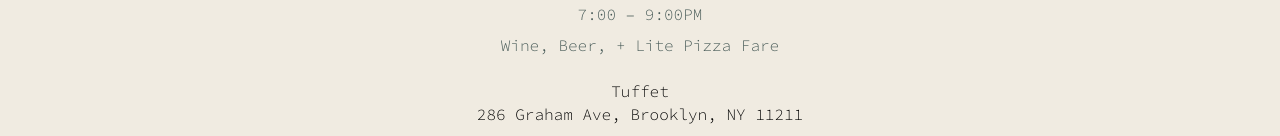
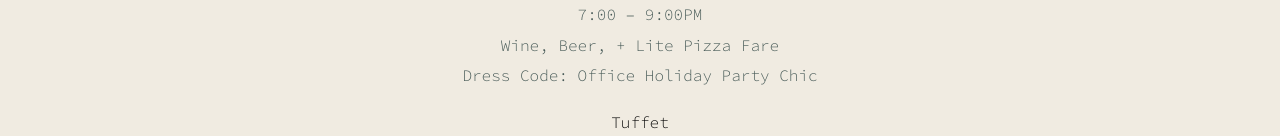
Before and after one commit to vanev/wedding, a Next.js app: page /schedule in a window 1280 px wide. Shown: the part 339-475 px from the top of the page. Built offline with nearby package versions, Linux system fonts and the light colour scheme; no server answers; grey boxes are pictures that could not be loaded.

Commit message:
Updates Schedule for Dress Code

```diff
--- a/pages/schedule.tsx
+++ b/pages/schedule.tsx
@@ -39,6 +39,10 @@
 
             <Body as="p" className={styles.detail}>
               Wine, Beer, + Lite Pizza Fare
+            </Body>
+
+            <Body as="p" className={styles.detail}>
+              Dress Code: Office Holiday Party Chic
             </Body>
 
             <Body
```
